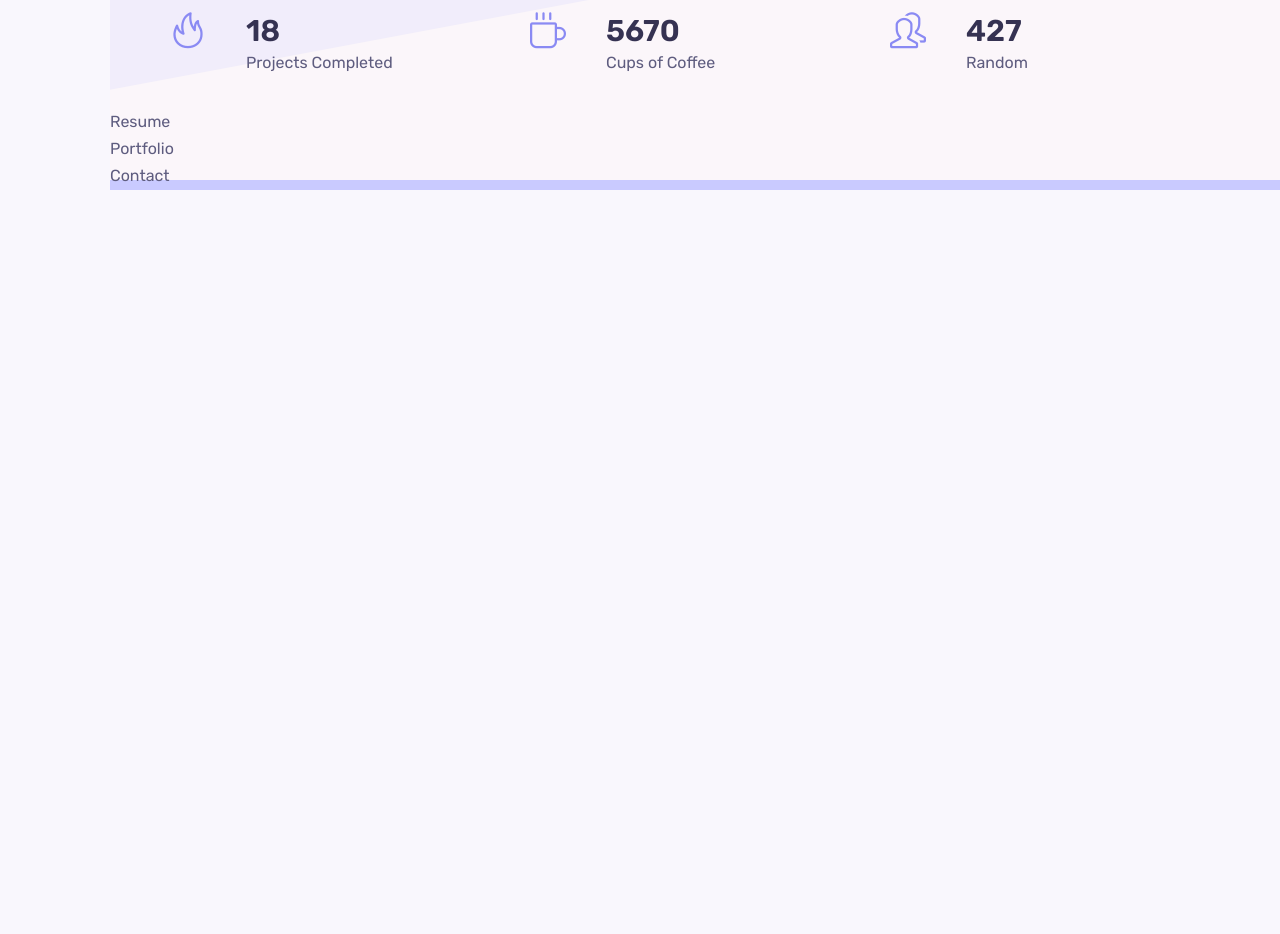
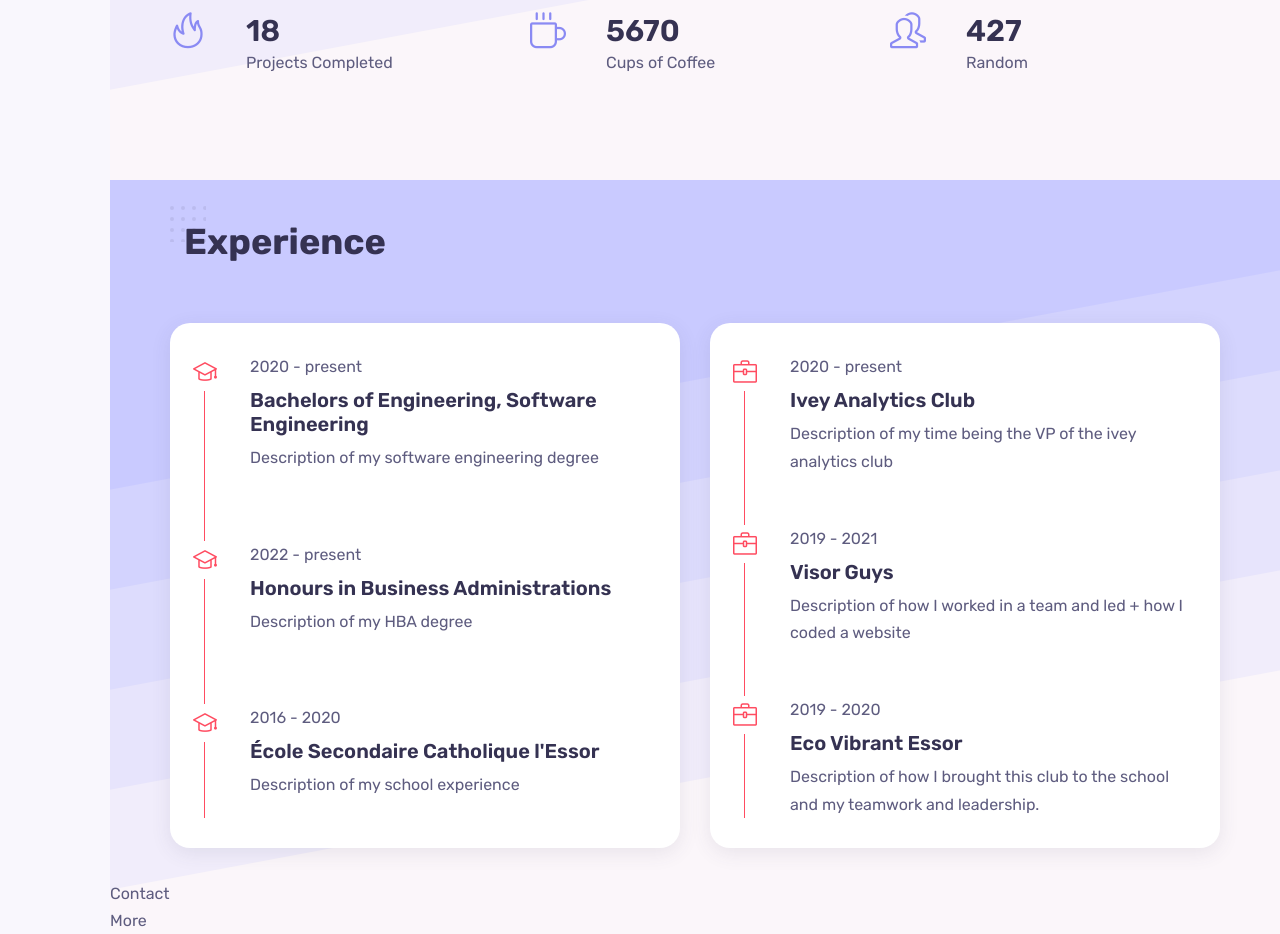
Before and after one commit to jamesmoraless/jamesmoraless.github.io, a React (Create React App) app in the folder personal-website/: page / in a window 1280 px wide. Shown: the part 1420-2354 px from the top of the page. Before the commit the page ends 1610 px from the top, so only its background shows below. Built offline with nearby package versions, Linux system fonts and the light colour scheme.

Commit message:
added more section and updated resume

```diff
--- a/personal-website/src/App.js
+++ b/personal-website/src/App.js
@@ -3,8 +3,9 @@ import Sidebar from './components/sidebar/Sidebar';
 import Home from './components/home/Home';
 import About from './components/about/About';
 import Resume from './components/resume/Resume';
-import Portfolio from './components/portfolio/Portfolio';
 import Contact from './components/contact/Contact';
+import More from './components/more/More';
+
 
 function App() {
   return (
@@ -14,8 +15,8 @@ function App() {
         <Home />
         <About />
         <Resume />
-        <Portfolio />
         <Contact />
+        <More />
       </main>
     </>
   );
--- /dev/null
+++ b/personal-website/src/components/more/More.jsx
@@ -0,0 +1,10 @@
+import React from 'react';
+import  "./more.css";
+
+const More = () => {
+    return (
+        <div>More</div>
+    )
+}
+
+export default More
--- a/personal-website/src/components/portfolio/Portfolio.jsx
+++ /dev/null
@@ -1,10 +0,0 @@
-import React from 'react';
-import "./portfolio.css";
-
-const Portfolio = () => {
-    return (
-        <div>Portfolio</div>
-    )
-}
-
-export default Portfolio
--- /dev/null
+++ b/personal-website/src/components/resume/Card.jsx
@@ -0,0 +1,14 @@
+import React from 'react';
+
+const Card = (props) => {
+    return (
+        <div className="timeline_item">
+            <i className={props.icon}></i>
+            <span className="timeline_data">{props.year}</span>
+            <h3 className="timeline_title">{props.title}</h3>
+            <p className="timeline_text">{props.desc}</p>
+        </div>
+    )
+}
+
+export default Card
--- /dev/null
+++ b/personal-website/src/components/resume/Data.jsx
@@ -0,0 +1,53 @@
+
+const Data = [
+    {
+        id: 1,
+        category: "education",
+        icon: "icon-graduation",
+        year: "2020 - present",
+        title: "Bachelors of Engineering, Software Engineering",
+        desc: "Description of my software engineering degree",
+    },
+    {
+        id: 2,
+        category: "education",
+        icon: "icon-graduation",
+        year: "2022 - present",
+        title: "Honours in Business Administrations",
+        desc: "Description of my HBA degree",
+    },
+    {
+        id: 3,
+        category: "education",
+        icon: "icon-graduation",
+        year: "2016 - 2020",
+        title: "École Secondaire Catholique l'Essor",
+        desc: "Description of my school experience",
+    },
+    {
+        id: 4,
+        category: "experience",
+        icon: "icon-briefcase",
+        year: "2020 - present",
+        title: "Ivey Analytics Club",
+        desc: "Description of my time being the VP of the ivey analytics club ",
+    },
+    {
+        id: 5,
+        category: "experience",
+        icon: "icon-briefcase",
+        year: "2019 - 2021",
+        title: "Visor Guys",
+        desc: "Description of how I worked in a team and led + how I coded a website",
+    },
+    {
+        id: 6,
+        category: "experience",
+        icon: "icon-briefcase",
+        year: "2019 - 2020",
+        title: "Eco Vibrant Essor",
+        desc: "Description of how I brought this club to the school and my teamwork and leadership.",
+    },
+];
+
+export default Data
--- a/personal-website/src/components/resume/Resume.jsx
+++ b/personal-website/src/components/resume/Resume.jsx
@@ -1,9 +1,35 @@
 import React from 'react';
 import "./resume.css";
+import Data from './Data';
+import Card from './Card';
 
 const Resume = () => {
     return (
-        <div>Resume</div>
+        <section className="resume container section" id="resume">
+            <h2 className="section_title">Experience</h2>
+
+            <div className="resume_container grid">
+                <div className="timeline grid">
+                    {Data.map((val, id) => {
+                        if (val.category === "education"){
+                            return (
+                                <Card key={id} icon={val.icon} title={val.title} year={val.year} desc={val.desc}/>
+                            )
+                        }
+                    })}
+                </div>
+
+                <div className="timeline grid">
+                    {Data.map((val, index) => {
+                        if (val.category === "experience"){
+                            return (
+                                <Card key={index} icon={val.icon} title={val.title} year={val.year} desc={val.desc}/>
+                            )
+                        }
+                    })}
+                </div>
+            </div>
+        </section>
     )
 }
 
--- a/personal-website/src/components/resume/resume.css
+++ b/personal-website/src/components/resume/resume.css
@@ -0,0 +1,53 @@
+.resume_container {
+    grid-template-columns: repeat(2, 1fr);
+    column-gap: 1.875rem;
+}
+
+.timeline {
+    background-color: var(--container-color);
+    padding: 1.875rem;
+    border-radius: var(--border-radius);
+    position: relative;
+    box-shadow: var(--shadow);
+}
+
+.timeline_item {
+    position: relative;
+    padding-left: 3.125rem;
+    padding-bottom: 3.125rem;
+}
+
+.timeline_item:last-child {
+    padding-bottom: 0;
+}
+
+.timeline_item:before {
+    content: '';
+    width: 1px;
+    height: 100%;
+    background-color: var(--first-color);
+    position: absolute;
+    left: .25rem;
+    top: 0;
+}
+
+.timeline .icon-briefcase,
+.timeline .icon-graduation {
+    position: absolute;
+    left: -0.4375rem;
+    top: 0;
+    font-size: var(--h2-font-size);
+    color: var(--first-color);
+    background-color: var(--container-color);
+    padding: 0.4375rem 0;
+}
+
+.timeline_date {
+    color: #8b88b1;
+    font-size: var(--small-font-size);
+}
+
+.timeline_title {
+    font-size: var(--h3-font-size);
+    margin: 0.5rem 0;
+}
--- a/personal-website/src/components/sidebar/Sidebar.jsx
+++ b/personal-website/src/components/sidebar/Sidebar.jsx
@@ -31,16 +31,17 @@ const Sidebar = () => {
                         </li>
 
                         <li className="nav_item">
-                            <a href="#portfolio" className="nav_link">
-                            <i className="icon-graduation"></i>
+                            <a href="#contact" className="nav_link">
+                            <i className="icon-bubble"></i>
                             </a>
                         </li>
 
                         <li className="nav_item">
-                            <a href="#contact" className="nav_link">
-                            <i className="icon-bubble"></i>
+                            <a href="#more" className="nav_link">
+                            <i className="icon-plus"></i>
                             </a>
                         </li>
+
                     </ul>
                 </div>
             </nav>
```
Also changed, not shown: personal-website/src/components/more/more.css (added).
